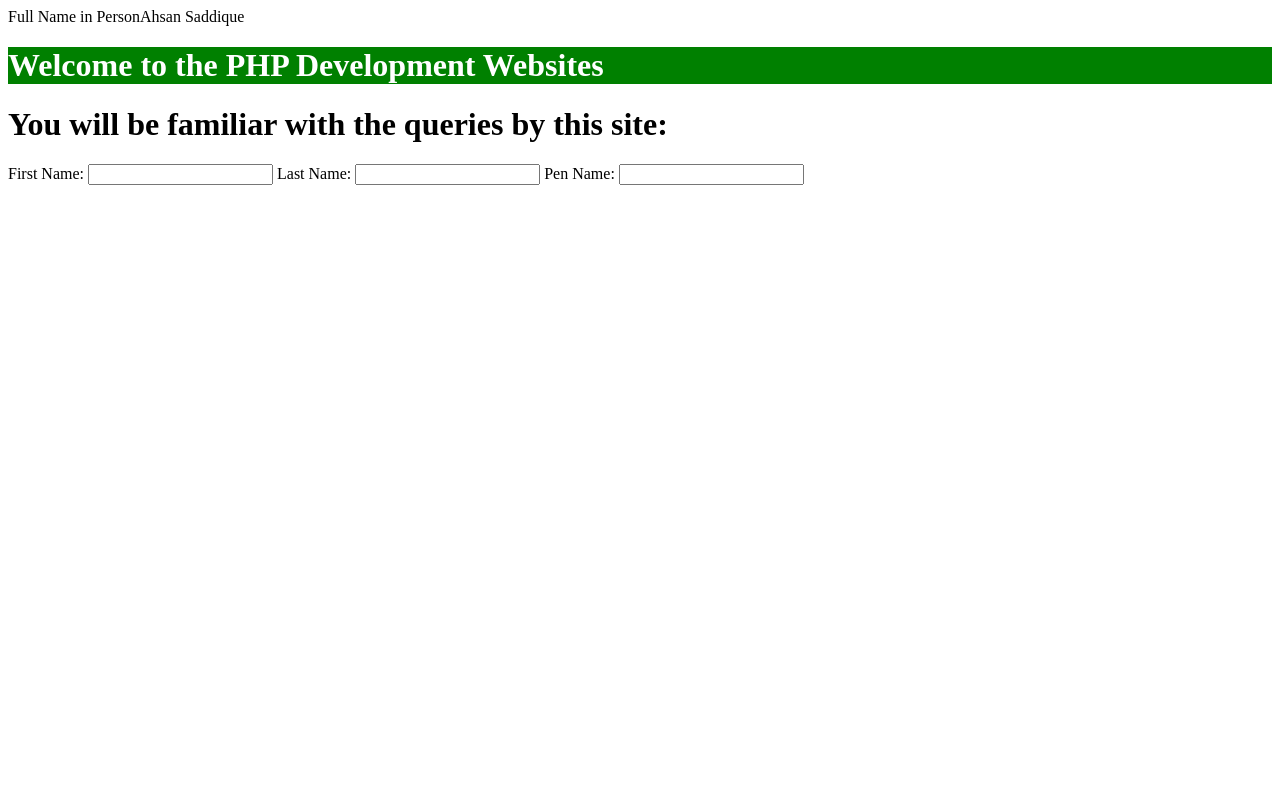
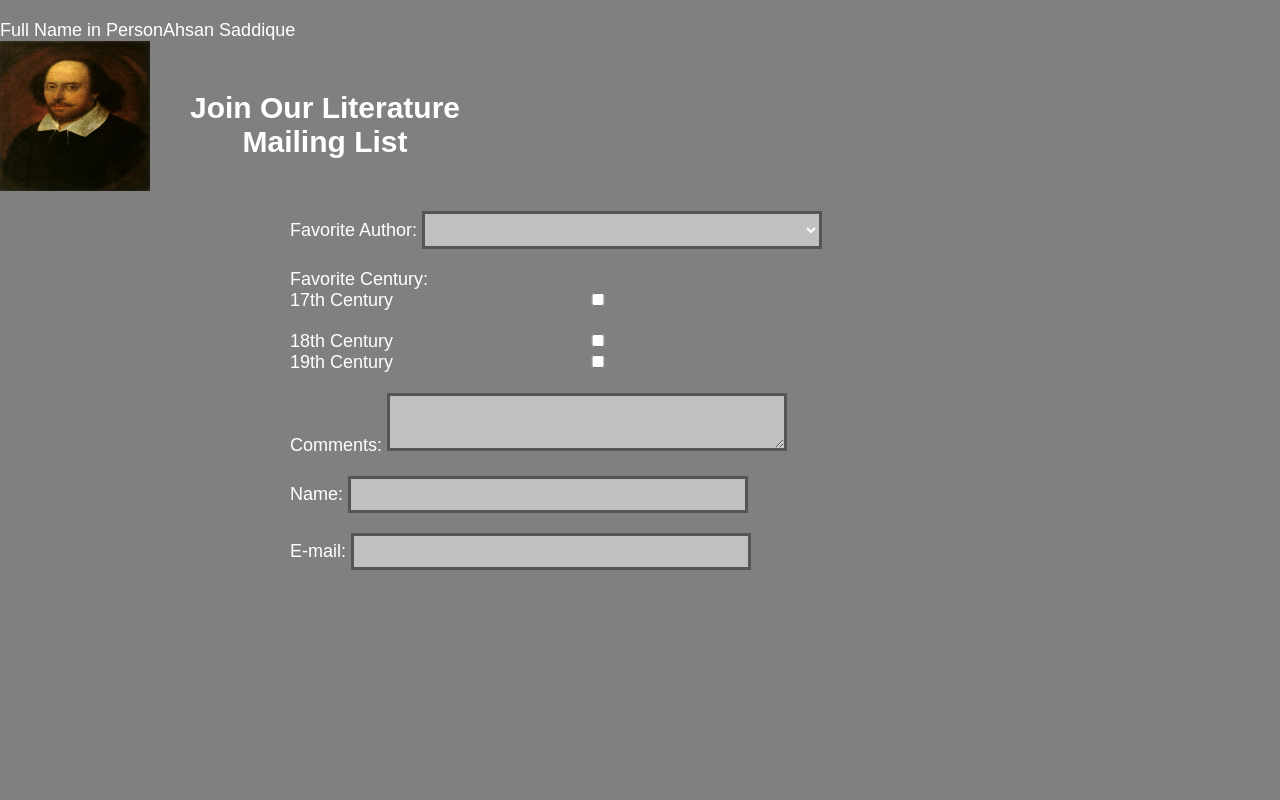
Before and after one commit to ahsinsiddique/PHP-Project, a PHP site: page / in a window 1280 px wide. Run offline with PHP 8.4, Linux system fonts and the light colour scheme; data that the repository does not hold is empty.

Commit message:
Write HTML and CSS for PHP project. FrontEND

```diff
--- a/index.php
+++ b/index.php
@@ -86,8 +86,6 @@ $connection->close();
 
   ?>
 
-
-
 <!DOCTYPE html>
 <html>
     <head>
@@ -96,11 +94,41 @@ $connection->close();
         <title>PHP websites</title>
     </head>
     <body>
-        <h1 class="head1">Welcome to the PHP Development Websites</h1>
-        <h1>You will be familiar with the queries by this site: </h1>
-        First Name: <input type="text">
-         Last Name: <input type="text">
-          Pen Name:  <input type="text">
+        <div id="Header">
+        <img class="shekspear-img" src="shakespeare.jpg" alt="">
+        <h2>Join Our Literature <br> Mailing List</h2>
+        </div>
+        <div id="Body">
+            <form method="post" action="final.php">
+                <div>
+                    <label>Favorite Author: </label>
+                    <select name="author">
+                        <option></option>
+                    </select>
+                </div>
+                <div class="multiple">
+                    <label>Favorite Century:</label>
+                    <div>
+                    17th Century <input type="checkbox" name="century[]" value="17th">
+                    </div>
+                    18th Century <input type="checkbox" name="century[]" value="18th"><br>
+                    19th Century <input type="checkbox" name="century[]" value="19th">
+                </div>
+                <div>
+                    <label>Comments:</label>
+                    <textarea name="comments"></textarea>
+                </div>
+                 <div>
+                    <label>Name:</label>
+                    <input type="text" name="name"/>
+                </div>
+                 <div>
+                    <label>E-mail:</label>
+                    <input type="text" name="email"/>
+                </div>
+
+
+        </div>
 
     </body>
 </html>
--- a/style1.css
+++ b/style1.css
@@ -3,3 +3,39 @@
     color: white;
     background-color: green;
 }
+.shekspear-img
+{
+    width: 150px;
+    height: 150px;
+}
+
+*{
+    padding: 0;margin: 0;font-family: sans-serif;font-size: 18px;color:white;background: gray;
+}
+
+h2
+{
+    text-align: center;font-size: 30px;padding-top: 50px;
+}
+body{
+    padding-top: 20px;
+}
+div
+{
+    margin: 0 0 20px 0;
+}
+span{width: 500px;display: block;float: left;}
+
+input,textArea,select{width: 400px; border: solid 3px #555;padding: 5px;background: silver;}
+
+img
+{
+    height: 150px;float: left;
+}
+#Body{width: 700px;margin: 0 auto;}
+ #Header{text-align: center;padding: 0 0 20px 0; width: 500px;overflow: hidden ;margin: 0;}
+ .multiple input{
+     font-size: 14px;
+ }
+ .validation label{color: #CC0000;}
+ .validation input{border-color: #CC0000;}
```
Also changed, not shown: shakespeare.jpg (added).
